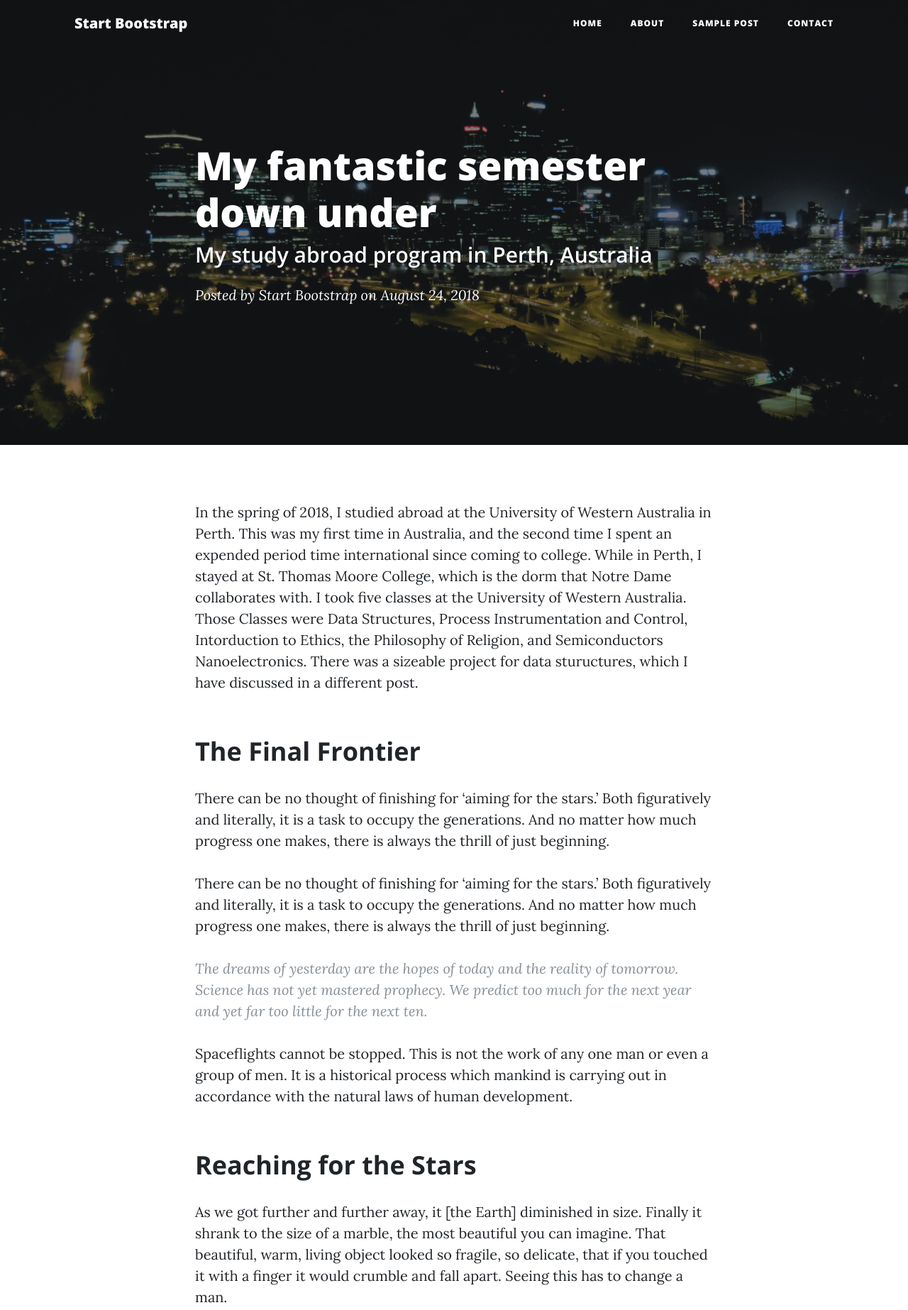
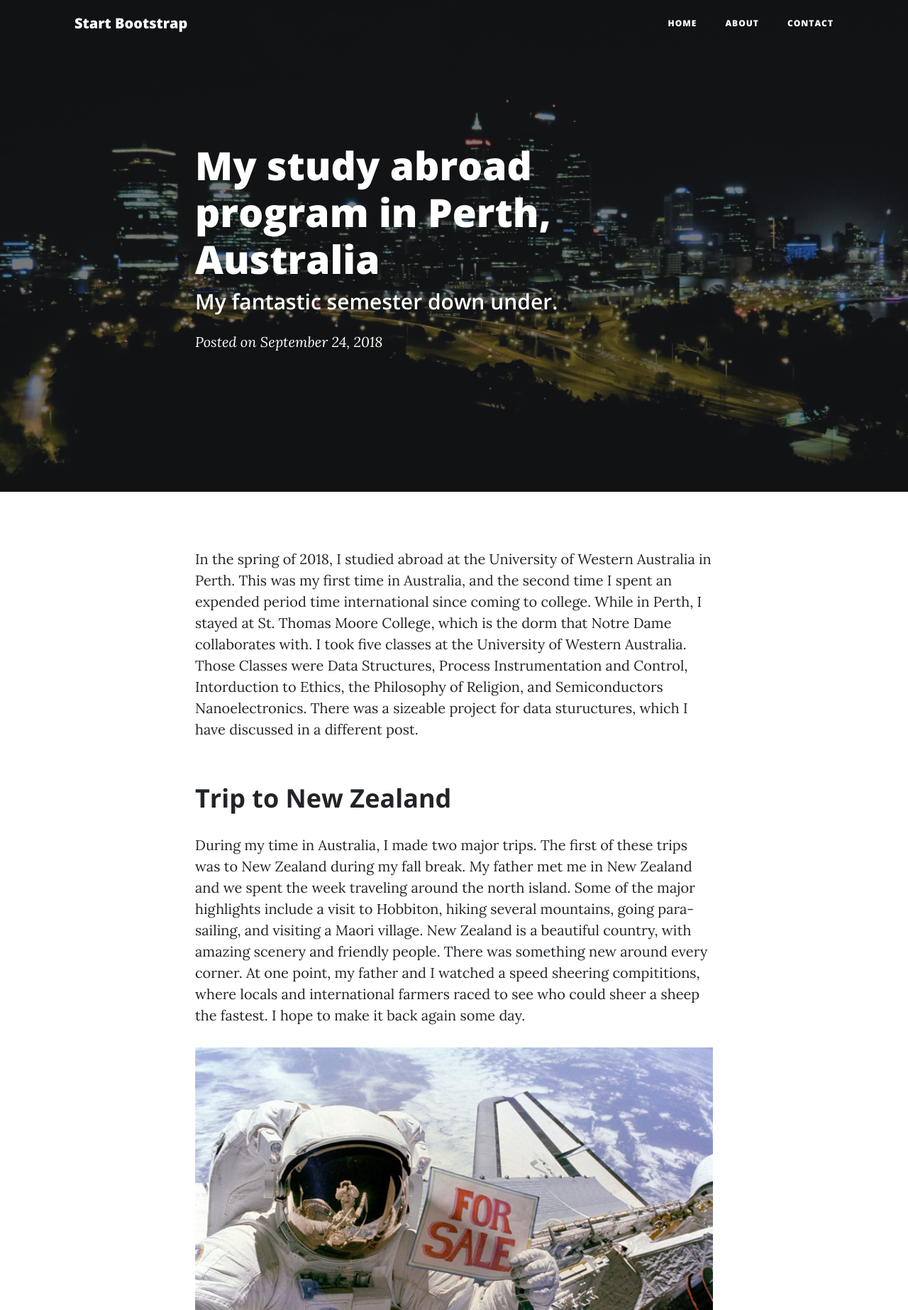
Before and after one commit to scannellstp/scannellstp.github.io, a website: page PerthSemester.html in a window 1280 px wide. Shown: the top 1846 px of the page at 71% size. Drawn offline with nearby package versions, Linux system fonts and the light colour scheme.

Commit message:
Filled out some details

```diff
--- a/PerthSemester.html
+++ b/PerthSemester.html
@@ -8,7 +8,7 @@
     <meta name="description" content="">
     <meta name="author" content="">
 
-    <title>Clean Blog - Start Bootstrap Theme</title>
+    <title>Study Abroad Semester in Perth</title>
 
     <!-- Bootstrap core CSS -->
     <link href="vendor/bootstrap/css/bootstrap.min.css" rel="stylesheet">
@@ -42,9 +42,6 @@
               <a class="nav-link" href="about.html">About</a>
             </li>
             <li class="nav-item">
-              <a class="nav-link" href="post.html">Sample Post</a>
-            </li>
-            <li class="nav-item">
               <a class="nav-link" href="contact.html">Contact</a>
             </li>
           </ul>
@@ -59,11 +56,10 @@
         <div class="row">
           <div class="col-lg-8 col-md-10 mx-auto">
             <div class="post-heading">
-              <h1>My fantastic semester down under</h1>
-              <h2 class="subheading">My study abroad program in Perth, Australia</h2>
-              <span class="meta">Posted by
-                <a href="#">Start Bootstrap</a>
-                on August 24, 2018</span>
+              <h1>My study abroad program in Perth, Australia</h1>
+              <h2 class="subheading">My fantastic semester down under.</h2>
+              <span class="meta">Posted
+                on September 24, 2018</span>
             </div>
           </div>
         </div>
@@ -78,28 +74,21 @@
             <p>In the spring of 2018, I studied abroad at the University of Western Australia in Perth.  This was my first time in Australia, and the second time I spent an expended period time international since coming to college.  While in Perth, I stayed at St. Thomas Moore College, which is the dorm that Notre Dame collaborates with.  I took five classes at the University of Western Australia.  Those Classes were Data Structures, Process Instrumentation and Control, Intorduction to Ethics, the Philosophy of Religion, and Semiconductors Nanoelectronics.  There was a sizeable project for data stuructures, which I have discussed in a different post.</p>
 
 
-            <h2 class="section-heading">The Final Frontier</h2>
+            <h2 class="section-heading">Trip to New Zealand</h2>
 
-            <p>There can be no thought of finishing for ‘aiming for the stars.’ Both figuratively and literally, it is a task to occupy the generations. And no matter how much progress one makes, there is always the thrill of just beginning.</p>
-
-            <p>There can be no thought of finishing for ‘aiming for the stars.’ Both figuratively and literally, it is a task to occupy the generations. And no matter how much progress one makes, there is always the thrill of just beginning.</p>
-
-            <blockquote class="blockquote">The dreams of yesterday are the hopes of today and the reality of tomorrow. Science has not yet mastered prophecy. We predict too much for the next year and yet far too little for the next ten.</blockquote>
-
-            <p>Spaceflights cannot be stopped. This is not the work of any one man or even a group of men. It is a historical process which mankind is carrying out in accordance with the natural laws of human development.</p>
-
-            <h2 class="section-heading">Reaching for the Stars</h2>
-
-            <p>As we got further and further away, it [the Earth] diminished in size. Finally it shrank to the size of a marble, the most beautiful you can imagine. That beautiful, warm, living object looked so fragile, so delicate, that if you touched it with a finger it would crumble and fall apart. Seeing this has to change a man.</p>
-
+            <p>During my time in Australia, I made two major trips.  The first of these trips was to New Zealand during my fall break.  My father met me in New Zealand and we spent the week traveling around the north island.  Some of the major highlights include a visit to Hobbiton, hiking several mountains, going para-sailing, and visiting a Maori village.  New Zealand is a beautiful country, with amazing scenery and friendly people.  There was something new around every corner.  At one point, my father and I watched a
+            speed sheering compititions, where locals and international farmers raced to see who could sheer a sheep the fastest.  I hope to make it back again some day.</p>
             <a href="#">
               <img class="img-fluid" src="img/post-sample-image.jpg" alt="">
             </a>
-            <span class="caption text-muted">To go places and do things that have never been done before – that’s what living is all about.</span>
 
-            <p>Space, the final frontier. These are the voyages of the Starship Enterprise. Its five-year mission: to explore strange new worlds, to seek out new life and new civilizations, to boldly go where no man has gone before.</p>
 
-            <p>As I stand out here in the wonders of the unknown at Hadley, I sort of realize there’s a fundamental truth to our nature, Man must explore, and this is exploration at its greatest.</p>
+            <h2 class="section-heading">Trip to Bali</h2>
+            <p>
+            The second major trip I took was to Bali, in Indonesia.  This was a trip I took with my Notre Dame classmates during one of the last weeks of the semester, after the world had died down.  My classmates and I spent the week in Seminyak, on the southern part of the island.  Bali is interesting in that it is the only Hindu island of Indonesia, a country that is majority Muslim.
+            During my time in Bali, my favorite day was the third day we were there.  On this day, we woke up at 3:00 am and took a cab to a mountain near the center of the island.  We then hiked a mountain and watched the sunrise from the top of the mountain, which was a fantastic view (shown below).  After that, we hiked down the mountain and went to a natural hotspring spa to relax after the hike.
+            At this point it was lunchtime, so our tourguides took us to a local resteraunt with an all-you-can eat buffet.  From there, we headed to a coffee plantation and learned about the coffee industry in Bali.  We finished the day off by eating dinner and listening to live music in our hotel.  It was one of my favorite days of the semester, and possible of my college experience.
+            </p>
 
             <p>Placeholder text by
               <a href="http://spaceipsum.com/">Space Ipsum</a>. Photographs by
```
